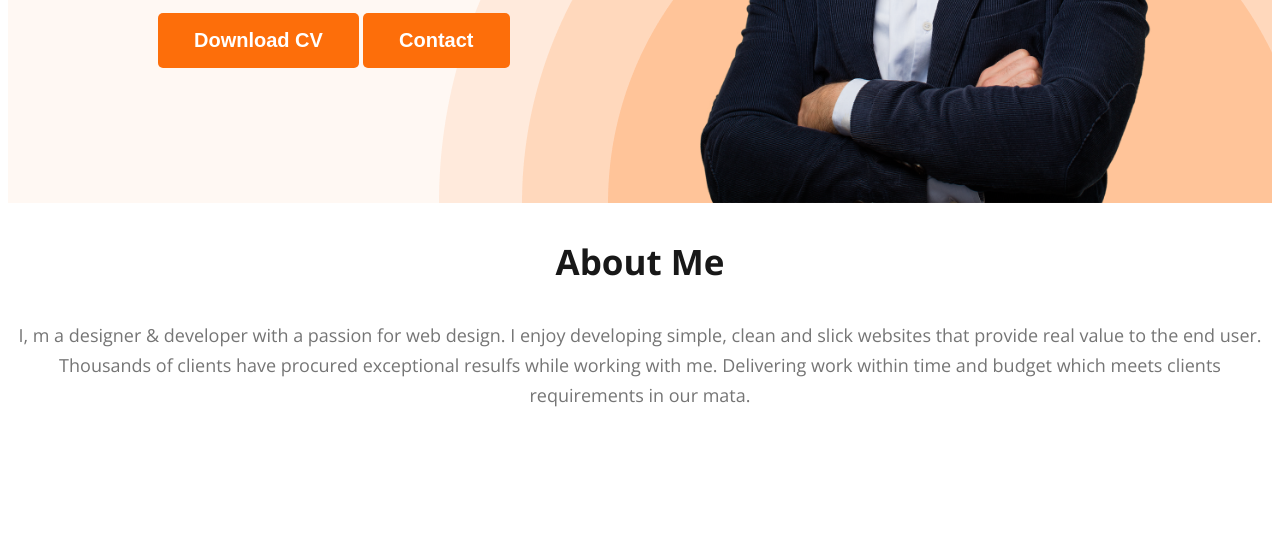
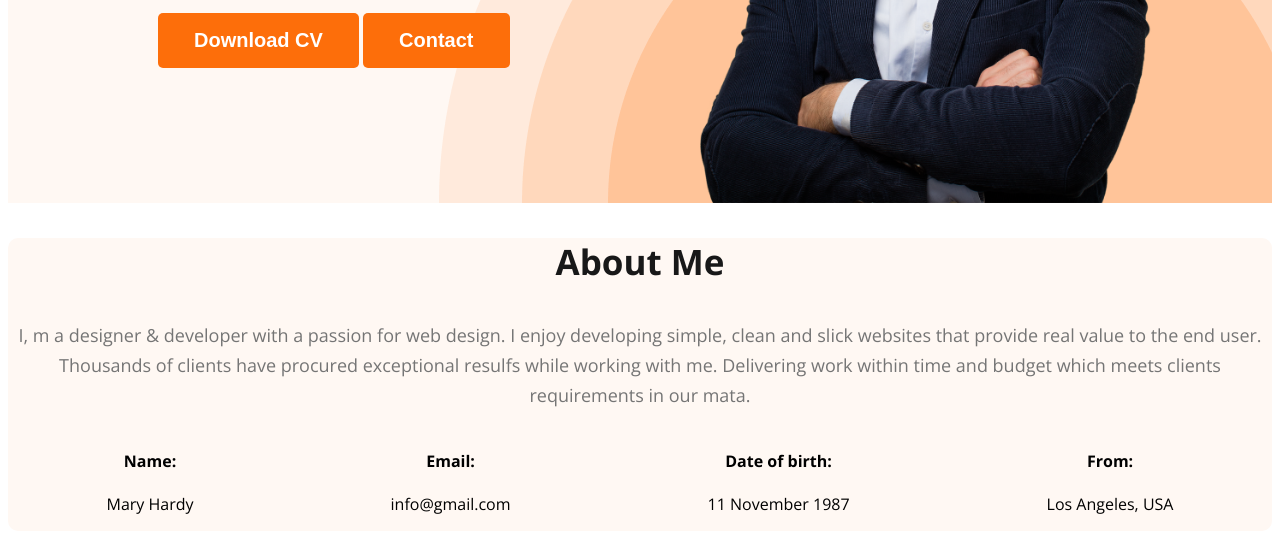
Before and after one commit to ontor145/my-portfolio-, a plain HTML site: page index.html in a window 1280 px wide. Shown: the part 549-1088 px from the top of the page. Before the commit the page ends 977 px from the top, so only its background shows below. Drawn offline with nearby package versions, Linux system fonts and the light colour scheme.

Commit message:
added about info

```diff
--- a/index.html
+++ b/index.html
@@ -38,6 +38,28 @@
         <section class="avout">
             <h3 class="section-title">About Me</h3>
             <p class="section-description">I, m a designer & developer with a passion for web design. I enjoy developing simple, clean and slick websites that provide real value to the end user. Thousands of clients have procured exceptional resulfs while working with me. Delivering work within time and budget which meets clients requirements in our mata.</p>
+            <div class="about-info-container">
+                <!-- .about-info*4>h4.info-title+p.info-description -->
+                <div class="about-info">
+                    <h4 class="info-title">Name:
+                         </h4>
+                    <p class="info-description">Mary Hardy</p>
+                </div>
+                <div class="about-info">
+                    <h4 class="info-title">Email:
+                        </h4>
+                    <p class="info-description">info@gmail.com</p>
+                </div>
+                <div class="about-info">
+                    <h4 class="info-title">Date of birth:
+                        </h4>
+                    <p class="info-description">11 November 1987</p>
+                </div>
+                <div class="about-info">
+                    <h4 class="info-title">From:
+                        </h4>
+                    <p class="info-description">Los Angeles, USA</p>
+                </div>
         </section>
 
     </main>
--- a/styles/portfolio.css
+++ b/styles/portfolio.css
@@ -79,14 +79,17 @@ nav a{
 }
 
 /* main section styles */
-
+main{
+    max-width: 1340px;
+    border-radius: 10px;
+    background-color: #FFF8F3;
+}
 
 
 /* about section styles */
 .about {
     padding: 130px;
-    border-radius: 10px;
-    background: #FFF8F3;
+
     margin: 130px 0;
 }
 
@@ -109,3 +112,11 @@ font-size: 18px;
 font-weight: 400;
 line-height: 30px;
 }
+.about-info-container{
+    display: flex;
+   justify-content: space-around;
+
+}
+.about-info{
+    text-align: center;
+}
```
